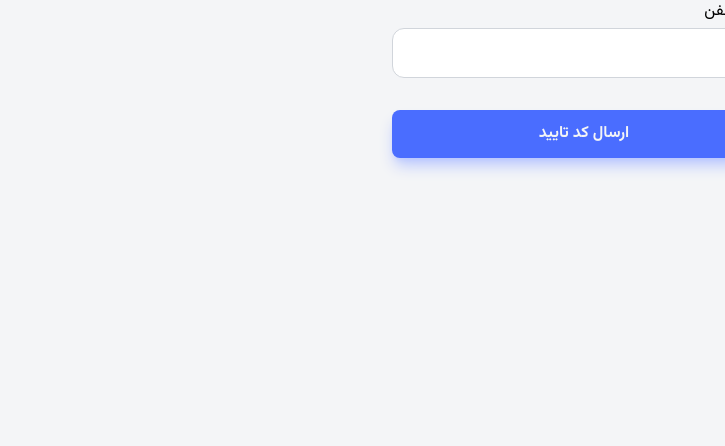
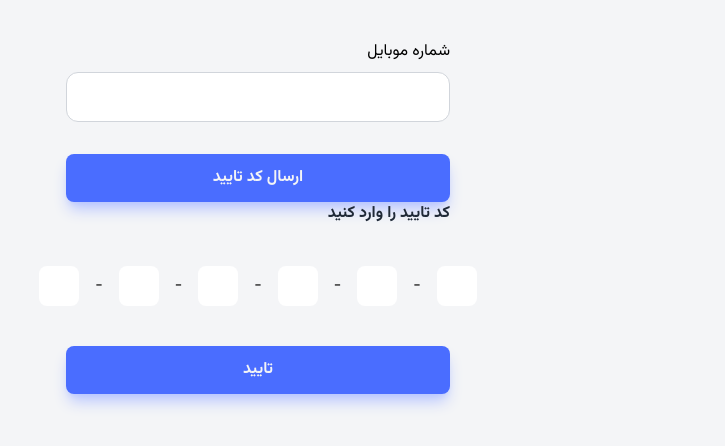
Before and after one commit to iammamad78/freelancer-app, a React (Vite) app: page /auth in a window 1280 px wide. Shown: the top 446 px of the page, without its empty margins (555-1280 px from the left). Built offline with nearby package versions, Linux system fonts and the light colour scheme.

Commit message:
Check OTP added

```diff
--- /dev/null
+++ b/src/features/authentication/CheckOTPForm.jsx
@@ -0,0 +1,30 @@
+import React, { useState } from "react";
+import OTPInput from "react-otp-input";
+
+function CheckOTPForm() {
+  const [otp, setOtp] = useState("");
+  return (
+    <div className="sm:max-w-screen-sm">
+      <form className="space-y-10">
+        <p className="font-bold text-secondary-800">کد تایید را وارد کنید</p>
+        <OTPInput
+          value={otp}
+          onChange={setOtp}
+          numInputs={6}
+          renderSeparator={<span>-</span>}
+          renderInput={(props) => <input {...props} />}
+          containerStyle="flex flex-row-reverse justify-center gap-x-1 sm:gap-x-4"
+          inputStyle={{
+            width: "2.5rem",
+            padding: "0.5rem 0.2rem",
+            border: "1px solid bga(var(--color-primary-400))",
+            borderRadius: "0.5rem",
+          }}
+        />
+        <button className="btn btn--primary w-full">تایید</button>
+      </form>
+    </div>
+  );
+}
+
+export default CheckOTPForm;
--- a/src/features/authentication/SendOTPForm.jsx
+++ b/src/features/authentication/SendOTPForm.jsx
@@ -1,22 +1,17 @@
 import React, { useState } from "react";
+import TextField from "../../ui/textField";
 
 function SendOTPForm() {
   const [phoneNumber, setPhoneNumber] = useState("");
   return (
-    <div>
+    <div className="sm:max-w-screen-sm">
       <form className="space-y-8">
-        <div>
-          <label className="mb-1" htmlFor="phonenumber">
-            شماره تلفن
-          </label>
-          <input
-            type="text"
-            id="phonenumber"
-            value={phoneNumber}
-            onChange={(e) => setPhoneNumber(e.target.value)}
-            className="textfield__input"
-          />
-        </div>
+        <TextField
+          label="شماره موبایل"
+          name={phoneNumber}
+          value={phoneNumber}
+          onChange={(e) => setPhoneNumber(e.target.value)}
+        />
         <button className="btn btn--primary w-full">ارسال کد تایید</button>
       </form>
     </div>
--- a/src/index.css
+++ b/src/index.css
@@ -80,7 +80,3 @@ button:disabled {
   pointer-events: none;
   box-shadow: none;
 }
-
-label {
-  display: block;
-}
--- a/src/pages/Auth.jsx
+++ b/src/pages/Auth.jsx
@@ -1,10 +1,14 @@
 import React from "react";
 import SendOTPForm from "../features/authentication/SendOTPForm";
+import CheckOTPForm from "../features/authentication/CheckOTPForm";
 
 function Auth() {
   return (
-    <div className="w-full sm:max-w-sm">
-      <SendOTPForm />
+    <div className="flex justify-center pt-10">
+      <div className="w-full sm:max-w-sm">
+        <SendOTPForm />
+        <CheckOTPForm />
+      </div>
     </div>
   );
 }
--- /dev/null
+++ b/src/ui/TextField.jsx
@@ -0,0 +1,22 @@
+import React from "react";
+
+function textField({ name, value, onChange, label }) {
+  return (
+    <div>
+      <label className="mb-2 block" htmlFor="name">
+        {label}
+      </label>
+      <input
+        type="text"
+        id={name}
+        name={name}
+        value={value}
+        onChange={onChange}
+        className="textfield__input"
+        autoComplete="off"
+      />
+    </div>
+  );
+}
+
+export default textField;
```
